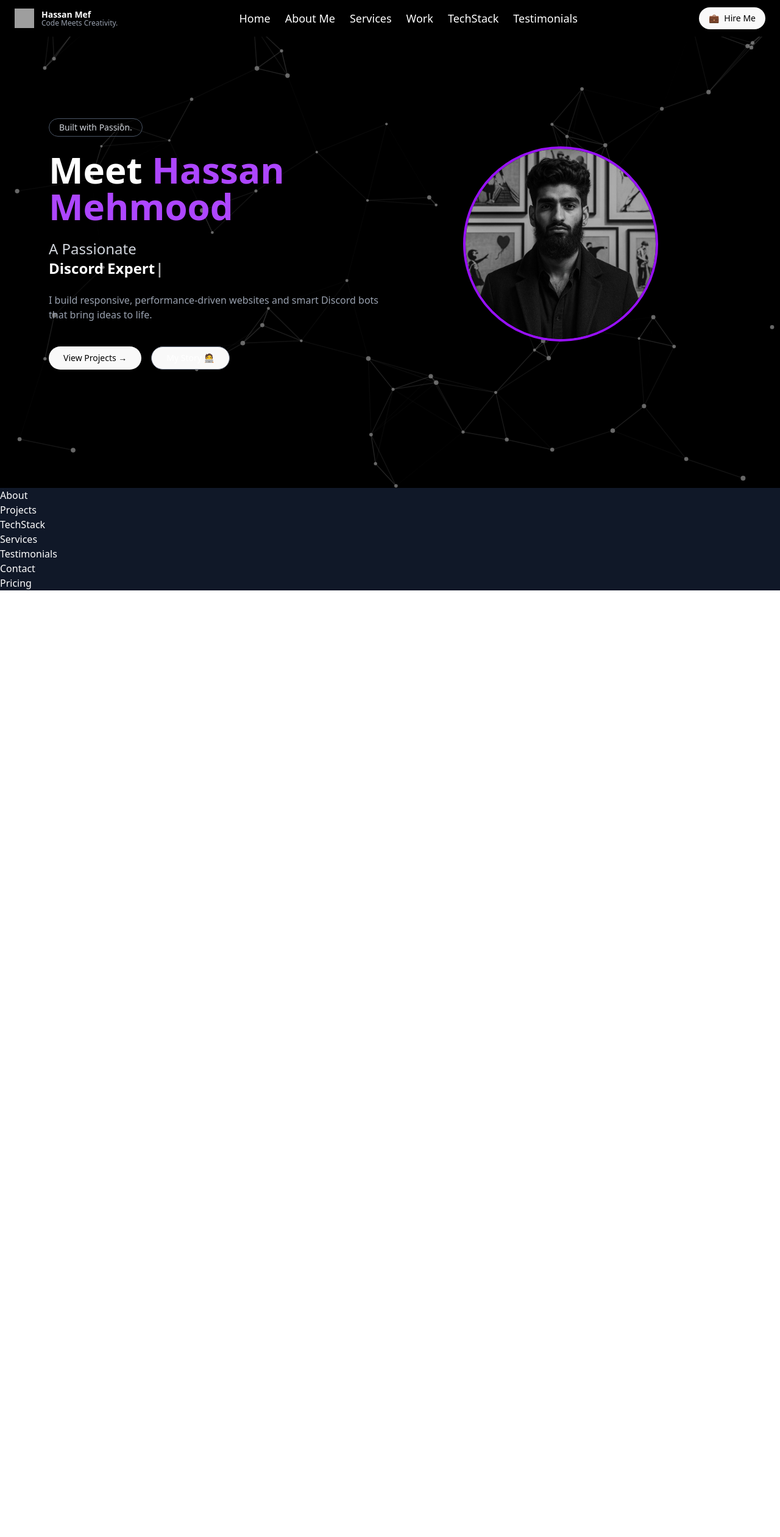
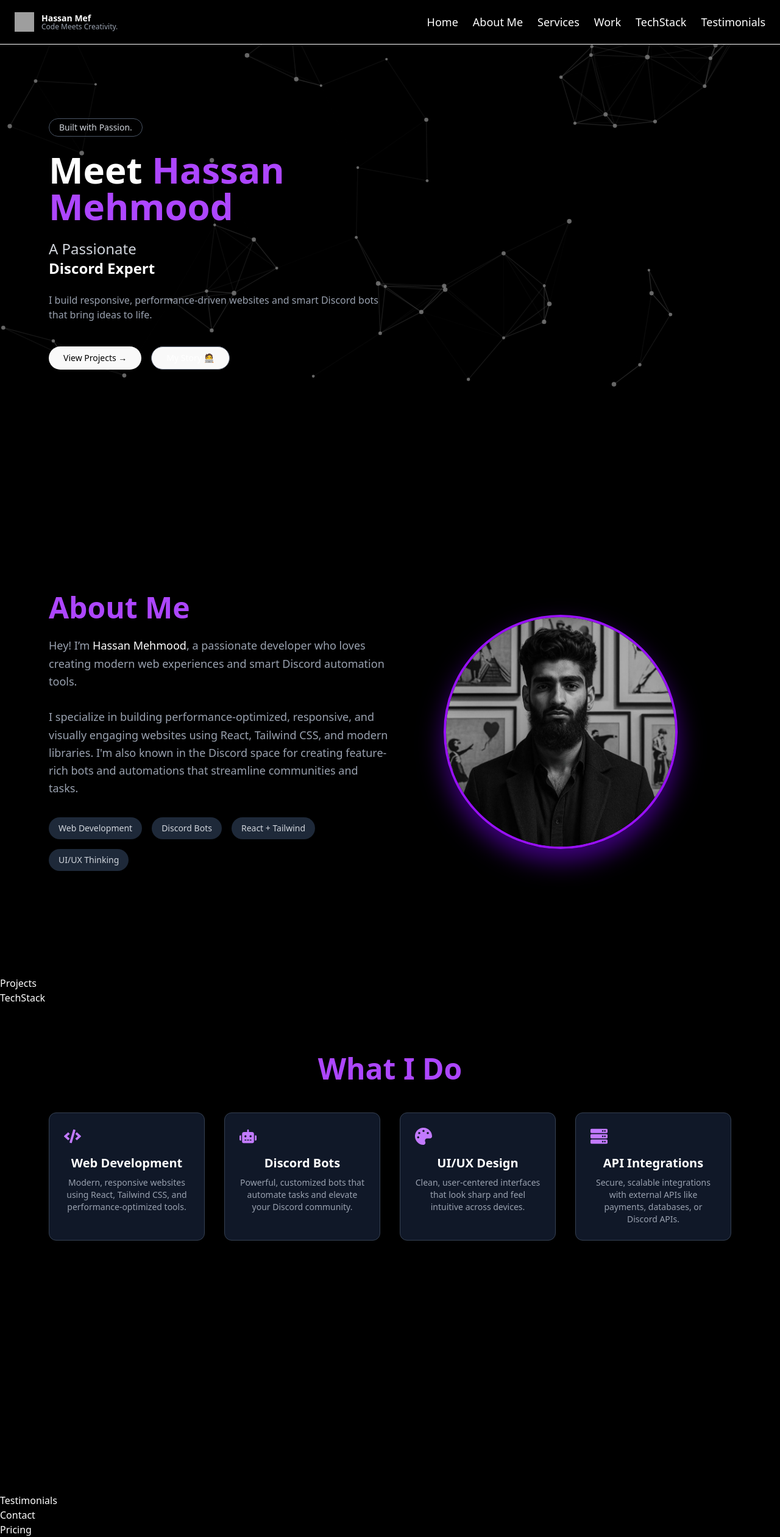
Before and after one commit to Hassan-Mef/New-Portfolio, a React (Vite) app: page / in a window 1280 px wide. Shown: the whole page at 61% size. Before the commit the page ends 968 px from the top, so only its background shows below. Built offline with nearby package versions, Linux system fonts and the light colour scheme; grey boxes are pictures that could not be loaded.

Commit message:
About section &  scrolling animation
Created a About me section , fixed particles background , added scrolling animation from hero to about section

```diff
--- a/package.json
+++ b/package.json
@@ -19,6 +19,7 @@
     "lucide-react": "^0.475.0",
     "react": "^19.1.0",
     "react-dom": "^19.1.0",
+    "react-icons": "^5.5.0",
     "react-parallax-tilt": "^1.7.300",
     "react-scroll": "^1.9.3",
     "typewriter-effect": "^2.22.0"
--- a/src/App.jsx
+++ b/src/App.jsx
@@ -15,7 +15,7 @@ import BackgroundParallax from './components/BackgroundParallax';
 
 function App() {
   return (
-    <div className="dark bg-gray-900 text-white ">
+    <div className="dark bg-black text-white ">
       <Navbar />
 
       <section id="hero"><Hero /></section>
--- a/src/components/BackgroundParallax.jsx
+++ b/src/components/BackgroundParallax.jsx
@@ -1,21 +1,21 @@
-// src/components/BackgroundParallax.jsx
-import React, { useEffect, useMemo, useState } from 'react';
+import React, { useEffect, useMemo, useRef, useState } from 'react';
 import Particles, { initParticlesEngine } from '@tsparticles/react';
 import { loadSlim } from '@tsparticles/slim';
 
 const BackgroundParallax = () => {
   const [init, setInit] = useState(false);
+  const containerRef = useRef(null);
 
   useEffect(() => {
     initParticlesEngine(async (engine) => {
-      await loadSlim(engine); // ✅ Load lightweight version
-    }).then(() => {
-      setInit(true);
-    });
+      await loadSlim(engine);
+    }).then(() => setInit(true));
   }, []);
 
- const options = useMemo(
-  () => ({
+  const options = useMemo(() => ({
+    fullScreen: {
+      enable: false, // ⛔ VERY IMPORTANT to disable fullscreen mode!
+    },
     background: {
       color: { value: '#000000' },
     },
@@ -35,51 +35,42 @@ const BackgroundParallax = () => {
       },
     },
     particles: {
-      color: {
-        value: '#ffffff',
-      },
+      color: { value: '#ffffff' },
       links: {
         enable: true,
         distance: 150,
         color: '#ffffff',
-        opacity: 0.4,         // brighter lines
-        width: 1.5,           // thicker lines
+        opacity: 0.4,
+        width: 1.5,
       },
       move: {
         enable: true,
         speed: 1.5,
-        outModes: {
-          default: 'out',
-        },
+        outModes: { default: 'out' },
       },
       number: {
-        value: 150,           // ⬅️ more particles
-        density: {
-          enable: true,
-          area: 800,
-        },
+        value: 150,
+        density: { enable: true, area: 800 },
       },
-      opacity: {
-        value: 0.8,           // ⬅️ brighter particles
-      },
-      shape: {
-        type: 'circle',
-      },
-      size: {
-        value: { min: 2, max: 4 },  // ⬅️ slightly larger particles
-      },
+      opacity: { value: 0.8 },
+      shape: { type: 'circle' },
+      size: { value: { min: 2, max: 4 } },
     },
     detectRetina: true,
-  }),
-  []
-);
-
+  }), []);
 
   if (!init) return null;
 
   return (
-    <div className="absolute top-0 left-0 w-full min-h-screen z-0 ">
-      <Particles id="tsparticles" options={options} />
+    <div
+      ref={containerRef}
+      className="absolute inset-0 z-0 pointer-events-none w-screen h-screen"
+    >
+      <Particles
+        id="tsparticles"
+        options={options}
+        style={{ width: '100%', height: '100%' }}
+      />
     </div>
   );
 };
--- a/src/components/Navbar.jsx
+++ b/src/components/Navbar.jsx
@@ -15,7 +15,7 @@ const Navbar = () => {
   ];
 
   return (
-    <nav className="fixed top-0 left-0 w-full bg-black bg-opacity-90 text-white shadow-md z-50 border-b-white-100">
+    <nav className="fixed top-0 left-0 w-full bg-black bg-opacity-90 text-white shadow-md z-50 border-b-1 pt-2 pb-2 ">
       <div className="max-w-7xl mx-auto flex items-center justify-between px-4 py-3 md:px-6">
         {/* Left: Logo + Name */}
         <div className="flex items-center space-x-3">
@@ -34,7 +34,7 @@ const Navbar = () => {
                 to={link.to}
                 smooth={true}
                 duration={500}
-                className="cursor-pointer hover:text-teal-400 transition-colors"
+                className="cursor-pointer hover:text-purple-500 transition-colors"
               >
                 {link.label}
               </Link>
@@ -42,12 +42,7 @@ const Navbar = () => {
           ))}
         </ul>
 
-        {/* Right: Hire Me button */}
-        <div className="hidden lg:flex">
-          <button className="bg-white text-black px-4 py-2 rounded-full text-sm font-medium flex items-center gap-2 hover:scale-105 transition-transform">
-            <span>💼</span> Hire Me
-          </button>
-        </div>
+
 
         {/* Mobile Menu Button */}
         <div className="lg:hidden">
@@ -74,11 +69,7 @@ const Navbar = () => {
                 </Link>
               </li>
             ))}
-            <li>
-              <button className="bg-white text-black px-4 py-2 rounded-full font-medium w-full mt-2">
-                💼 Hire Me
-              </button>
-            </li>
+
           </ul>
         </div>
       )}
--- a/src/index.css
+++ b/src/index.css
@@ -8,7 +8,7 @@
 
   color-scheme: light dark;
   color: rgba(255, 255, 255, 0.87);
-  background-color: #242424;
+  background-color: #000000;
 
   font-synthesis: none;
   text-rendering: optimizeLegibility;
@@ -16,8 +16,9 @@
   -moz-osx-font-smoothing: grayscale;
 }
 
+
 button:hover {
-  border-color: #646cff;
+  border-color: text-purple-500;
 }
 button:focus,
 button:focus-visible {
--- a/src/sections/About.jsx
+++ b/src/sections/About.jsx
@@ -1,9 +1,60 @@
-import React from 'react'
+import React from 'react';
+import { motion, useScroll, useTransform, useSpring } from 'framer-motion';
+import { HassanImage } from '../assets/export';
 
 const About = () => {
+  const { scrollYProgress } = useScroll();
+
+  // Only start when we actually enter the About section (0.28 is after hero is done)
+  const y = useTransform(scrollYProgress, [0.28, 0.38], [-400, 0]);
+  const opacity = useTransform(scrollYProgress, [0.28, 0.38], [0, 1]);
+  const rotate = useTransform(scrollYProgress, [0.28, 0.38], [-10, 0]);
+
+  const smoothY = useSpring(y, { stiffness: 130, damping: 20 });
+  const smoothOpacity = useSpring(opacity, { stiffness: 140, damping: 20 });
+  const smoothRotate = useSpring(rotate, { stiffness: 100, damping: 15 });
+
   return (
-    <div>About</div>
-  )
-}
+    <motion.section
+      id="about"
+      className="relative z-20 min-h-screen px-6 lg:px-20 py-16 bg-black text-white flex flex-col lg:flex-row items-center justify-center overflow-hidden" // ⬅️ prevents overflow into Hero
+      initial={{ opacity: 1, y: 40 }}
+      whileInView={{ opacity: 1, y: 0 }}
+      transition={{ duration: 0.8 }}
+      viewport={{ once: false, amount: 0.4 }}
+    >
+      {/* Left: Text */}
+      <div className="flex-1 max-w-2xl space-y-6 text-center lg:text-left">
+        <h2 className="text-3xl md:text-5xl font-bold text-purple-500">About Me</h2>
+        <p className="text-gray-400 text-lg leading-relaxed">
+          Hey! I’m <span className="text-white font-medium">Hassan Mehmood</span>, a passionate developer who loves creating modern web experiences and smart Discord automation tools.
+          <br /><br />
+          I specialize in building performance-optimized, responsive, and visually engaging websites using React, Tailwind CSS, and modern libraries. I'm also known in the Discord space for creating feature-rich bots and automations that streamline communities and tasks.
+        </p>
 
-export default About
+        <div className="mt-8 flex flex-wrap justify-center lg:justify-start gap-4 text-sm">
+          <span className="bg-gray-800 text-gray-300 px-4 py-2 rounded-full">Web Development</span>
+          <span className="bg-gray-800 text-gray-300 px-4 py-2 rounded-full">Discord Bots</span>
+          <span className="bg-gray-800 text-gray-300 px-4 py-2 rounded-full">React + Tailwind</span>
+          <span className="bg-gray-800 text-gray-300 px-4 py-2 rounded-full">UI/UX Thinking</span>
+        </div>
+      </div>
+
+      {/* Right: Falling image in About */}
+      <motion.div
+        className="flex-1 flex justify-center items-center min-h-[400px]"
+        style={{ y: smoothY, opacity: smoothOpacity, rotate: smoothRotate }}
+      >
+        <div className="w-60 h-60 md:w-80 md:h-80 lg:w-96 lg:h-96 rounded-full overflow-hidden border-4 border-purple-600 shadow-[0_20px_40px_rgba(128,0,255,0.5)]">
+          <img
+            src={HassanImage}
+            alt="About Hassan"
+            className="w-full h-full object-cover"
+          />
+        </div>
+      </motion.div>
+    </motion.section>
+  );
+};
+
+export default About;
--- a/src/sections/Hero.jsx
+++ b/src/sections/Hero.jsx
@@ -1,25 +1,34 @@
+// Hero.jsx
 import React from 'react';
-import { motion } from 'framer-motion';
+import { motion, useScroll, useTransform, useSpring } from 'framer-motion';
 import Typewriter from 'typewriter-effect';
 import BackgroundParallax from '../components/BackgroundParallax';
 import { HassanImage } from '../assets/export';
 
 const Hero = () => {
+  const { scrollYProgress } = useScroll();
+
+  const y = useTransform(scrollYProgress, [0, 0.28], [0, 300]);
+  const opacity = useTransform(scrollYProgress, [0, 0.28], [1, 0]);
+  const rotate = useTransform(scrollYProgress, [0, 0.28], [0, 15]);
+
+  const smoothY = useSpring(y, { stiffness: 140, damping: 18 });
+  const smoothOpacity = useSpring(opacity, { stiffness: 140, damping: 20 });
+  const smoothRotate = useSpring(rotate, { stiffness: 120, damping: 15 });
+
   return (
     <div className="relative min-h-screen overflow-hidden">
-      {/* Background particles layer */}
       <BackgroundParallax />
 
-      {/* Main hero content (STILL, no movement) */}
       <motion.section
-        className="relative z-10 min-h-screen bg-black/50 text-white flex flex-col-reverse lg:flex-row items-center justify-between px-6 lg:px-20 py-16"
+        className="relative z-10 min-h-screen bg-black/50 text-white flex flex-col lg:flex-row items-center justify-center px-6 lg:px-20 py-16"
         initial={{ opacity: 0, y: 40 }}
         animate={{ opacity: 1, y: 0 }}
         transition={{ duration: 0.8 }}
         id="hero"
       >
-        {/* Left content */}
-        <div className="flex-1 space-y-6 text-center lg:text-left">
+        {/* Left: Text */}
+        <div className="flex flex-1 flex-col justify-center items-start space-y-6 text-left max-w-2xl">
           <span className="inline-block px-4 py-1 text-sm border rounded-full border-gray-600 text-gray-300">
             Built with Passion.
           </span>
@@ -33,7 +42,7 @@ const Hero = () => {
             <span className="font-semibold text-white">
               <Typewriter
                 options={{
-                  strings: ['Web Developer', 'Discord Expert'],
+                  strings: ['Web Developer', 'Discord Expert ', 'Community Manager'],
                   autoStart: true,
                   loop: true,
                   delay: 60,
@@ -43,11 +52,11 @@ const Hero = () => {
             </span>
           </h2>
 
-          <p className="text-gray-400 max-w-xl mx-auto lg:mx-0">
+          <p className="text-gray-400 max-w-xl">
             I build responsive, performance-driven websites and smart Discord bots that bring ideas to life.
           </p>
 
-          <div className="flex flex-col sm:flex-row gap-4 justify-center lg:justify-start pt-4">
+          <div className="flex flex-col sm:flex-row gap-4 pt-4">
             <button className="bg-gray-100 text-black px-6 py-2 rounded-full text-sm font-medium hover:scale-105 transition-transform">
               View Projects →
             </button>
@@ -57,16 +66,19 @@ const Hero = () => {
           </div>
         </div>
 
-        {/* Right image */}
-        <div className="flex-1 flex justify-center mb-10 lg:mb-0">
-          <div className="w-72 h-72 md:w-80 md:h-80 rounded-full overflow-hidden border-4 border-purple-600 shadow-lg">
+        {/* Right: Falling image with uncut glow */}
+        <motion.div
+          className="flex-1 flex justify-center items-center min-h-[400px] relative z-20"
+          style={{ y: smoothY, opacity: smoothOpacity, rotate: smoothRotate }}
+        >
+          <div className="w-60 h-60 md:w-80 md:h-80 lg:w-96 lg:h-96 rounded-full overflow-visible border-4 border-purple-600 shadow-[0_0_60px_10px_rgba(128,0,255,0.5)]">
             <img
               src={HassanImage}
               alt="Hassan Mehmood"
-              className="w-full h-full object-cover"
+              className="w-full h-full object-cover rounded-full"
             />
           </div>
-        </div>
+        </motion.div>
       </motion.section>
     </div>
   );
--- a/src/sections/Services.jsx
+++ b/src/sections/Services.jsx
@@ -1,9 +1,60 @@
-import React from 'react'
+// src/sections/Services.jsx
+import { motion } from 'framer-motion';
+import { FaCode, FaRobot, FaPalette, FaServer } from 'react-icons/fa';
+
+const services = [
+  {
+    title: 'Web Development',
+    icon: <FaCode size={28} />,
+    description: 'Modern, responsive websites using React, Tailwind CSS, and performance-optimized tools.',
+  },
+  {
+    title: 'Discord Bots',
+    icon: <FaRobot size={28} />,
+    description: 'Powerful, customized bots that automate tasks and elevate your Discord community.',
+  },
+  {
+    title: 'UI/UX Design',
+    icon: <FaPalette size={28} />,
+    description: 'Clean, user-centered interfaces that look sharp and feel intuitive across devices.',
+  },
+  {
+    title: 'API Integrations',
+    icon: <FaServer size={28} />,
+    description: 'Secure, scalable integrations with external APIs like payments, databases, or Discord APIs.',
+  },
+];
 
 const Services = () => {
   return (
-    <div>Services</div>
-  )
-}
+    <motion.section
+      id="services"
+      className=" relative min-h-screen py-20 px-6 lg:px-20 bg-black text-white"
+      initial={{ opacity: 0, y: 40 }}
+      whileInView={{ opacity: 1, y: 0 }}
+      transition={{ duration: 0.8 }}
+      viewport={{ once: true }}
+    >
+      <div className="max-w-6xl mx-auto text-center">
+        <h2 className="text-3xl md:text-5xl font-bold text-purple-500 mb-12">What I Do</h2>
 
-export default Services
+        <div className="grid grid-cols-1 sm:grid-cols-2 lg:grid-cols-4 gap-8">
+          {services.map((service, index) => (
+            <motion.div
+              key={index}
+              className="bg-gray-900 border border-gray-700 p-6 rounded-xl shadow-lg hover:shadow-purple-700/40 transition hover:scale-[1.03]"
+              whileHover={{ scale: 1.05 }}
+              transition={{ type: 'spring', stiffness: 150 }}
+            >
+              <div className="text-purple-400 mb-4">{service.icon}</div>
+              <h3 className="text-xl font-semibold mb-2">{service.title}</h3>
+              <p className="text-sm text-gray-400">{service.description}</p>
+            </motion.div>
+          ))}
+        </div>
+      </div>
+    </motion.section>
+  );
+};
+
+export default Services;
```
Also changed, not shown: 1 other file (tests, documents, lock files or other folders).
